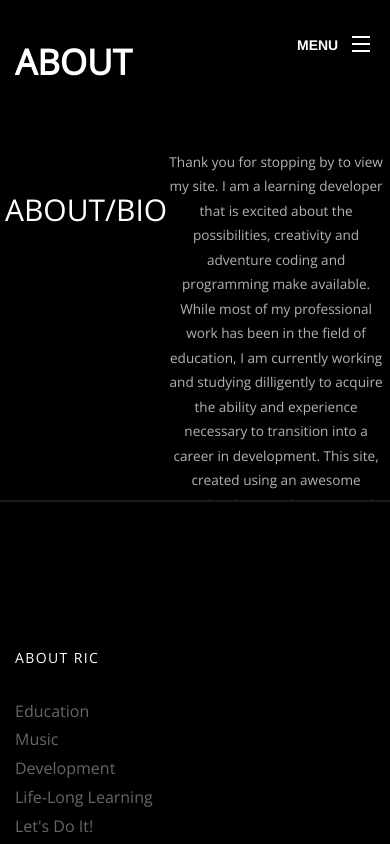
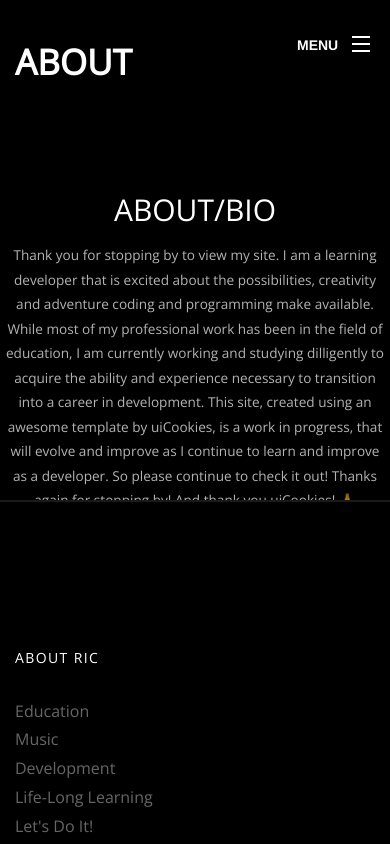
Before and after one commit to ric-04/Portfolio, a website: page about.html in a window 390 px wide. Shown: the top 844 px of the page. Drawn offline with nearby package versions, Linux system fonts and the light colour scheme; files whose address does not match are found by name.

Commit message:
fit-content

```diff
--- a/css/style.css
+++ b/css/style.css
@@ -1069,9 +1069,10 @@ figure:hover figcaption, figure:focus figcaption {
     font-size: .85rem;
   }
   .slides-text{
-    height: 60vh;
-    overflow: visible;
-    display: flex;
+    overflow: hidden;
+    margin: auto;
+    min-height: 100px ;
+    height: fit-content;
   }
 }
 
```
